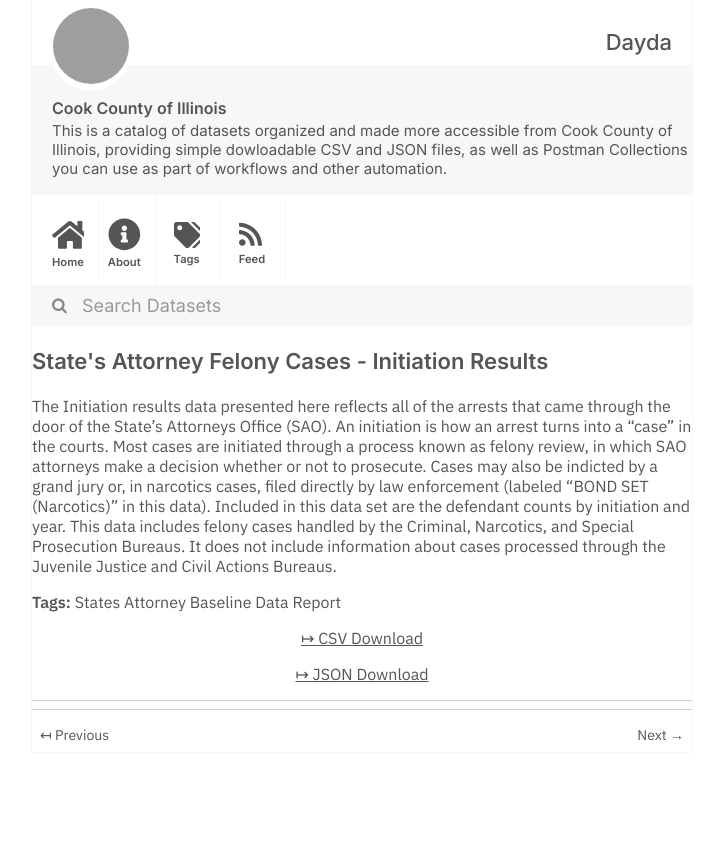
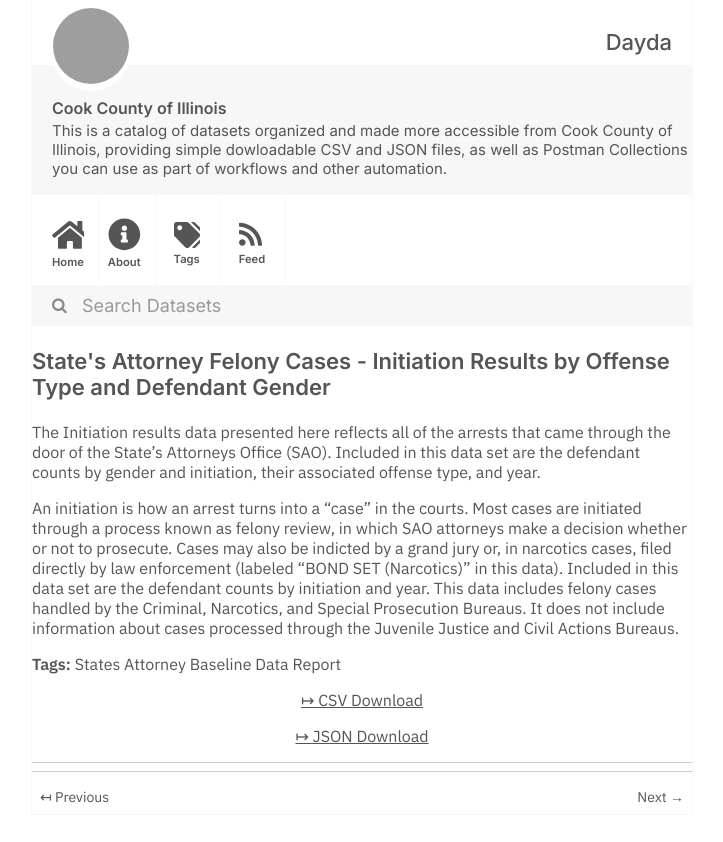
Before and after one commit to dayda-entities/cook-county-of-illinois, a Jekyll site: the page built from _posts/2020-11-10-state's-attorney-felony-cases-.md, in a window 1280 px wide, cut to the strip 0-842 px from the top of the page. Shown: the whole strip, without its empty margins (278-1001 px from the left). Built offline with Jekyll 4.4.1, drawn with Linux system fonts in a browser that asks for light colours; grey boxes are pictures that could not be loaded.

Commit message:
Publish Data

```diff
--- a/_posts/2020-11-10-state's-attorney-felony-cases-.md
+++ b/_posts/2020-11-10-state's-attorney-felony-cases-.md
@@ -1,7 +1,9 @@
 ---
-title: State's Attorney Felony Cases - Initiation Results
-created: '2020-11-10T16:57:37.302010'
-modified: '2020-11-10T16:57:37.302020'
+title: >-
+  State's Attorney Felony Cases - Initiation Results by Offense Type and
+  Defendant Gender
+created: '2020-11-10T16:57:38.647991'
+modified: '2020-11-10T16:57:38.647998'
 state: active
 type: dataset
 tags:
@@ -9,10 +11,12 @@ tags:
 groups:
   - Local Government
 csv_url: >-
-  https://datacatalog.cookcountyil.gov/api/views/jfz3-kt6t/rows.csv?accessType=DOWNLOAD
+  https://datacatalog.cookcountyil.gov/api/views/jygh-f4sn/rows.csv?accessType=DOWNLOAD
 json_url: >-
-  https://datacatalog.cookcountyil.gov/api/views/jfz3-kt6t/rows.json?accessType=DOWNLOAD
+  https://datacatalog.cookcountyil.gov/api/views/jygh-f4sn/rows.json?accessType=DOWNLOAD
 layout: post
 
 ---
-The Initiation results data presented here reflects all of the arrests that came through the door of the State's Attorneys Office (SAO). An initiation is how an arrest turns into a “case” in the courts. Most cases are initiated through a process known as felony review, in which SAO attorneys make a decision whether or not to prosecute. Cases may also be indicted by a grand jury or, in narcotics cases, filed directly by law enforcement (labeled "BOND SET (Narcotics)" in this data). Included in this data set are the defendant counts by initiation and year. This data includes felony cases handled by the Criminal, Narcotics, and Special Prosecution Bureaus. It does not include information about cases processed through the Juvenile Justice and Civil Actions Bureaus.
+The Initiation results data presented here reflects all of the arrests that came through the door of the State's Attorneys Office (SAO).  Included in this data set are the defendant counts by gender and initiation, their associated offense type, and year.
+
+An initiation is how an arrest turns into a “case” in the courts. Most cases are initiated through a process known as felony review, in which SAO attorneys make a decision whether or not to prosecute. Cases may also be indicted by a grand jury or, in narcotics cases, filed directly by law enforcement (labeled "BOND SET (Narcotics)" in this data). Included in this data set are the defendant counts by initiation and year. This data includes felony cases handled by the Criminal, Narcotics, and Special Prosecution Bureaus. It does not include information about cases processed through the Juvenile Justice and Civil Actions Bureaus.
```
